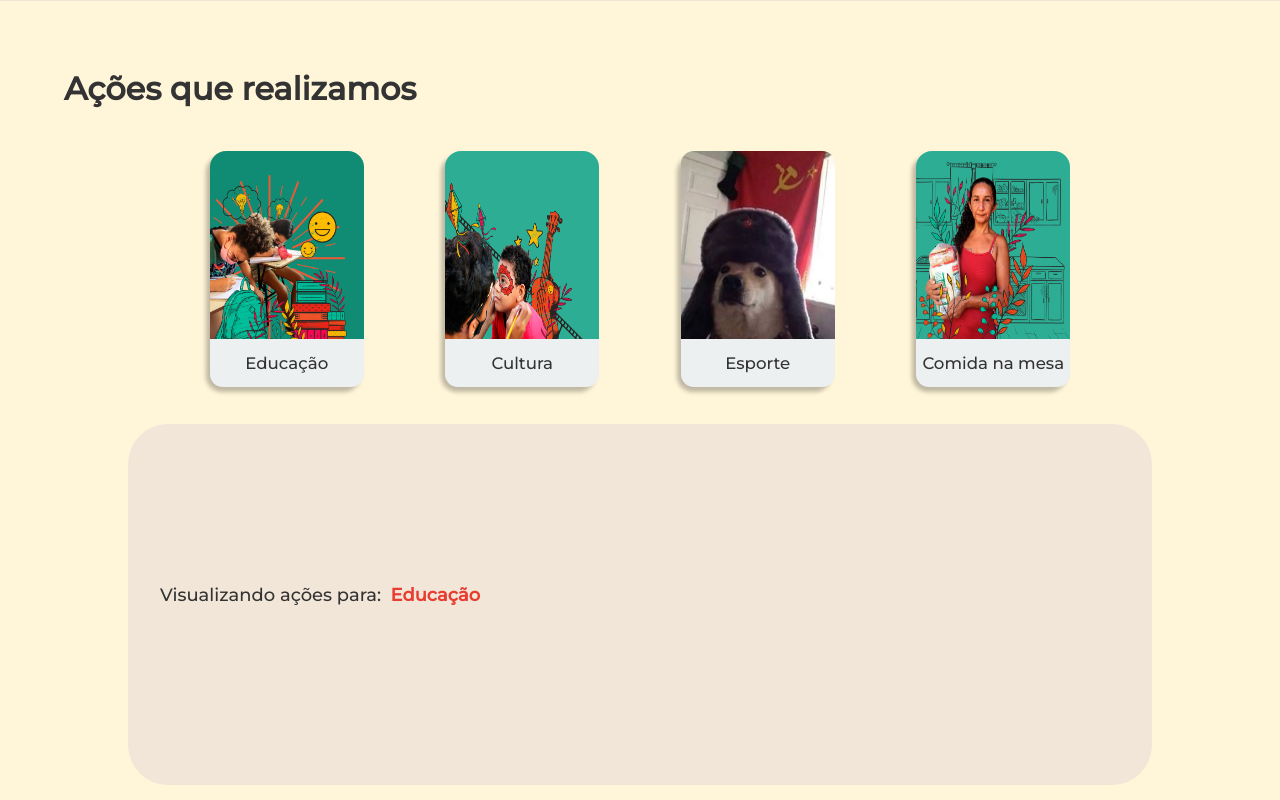
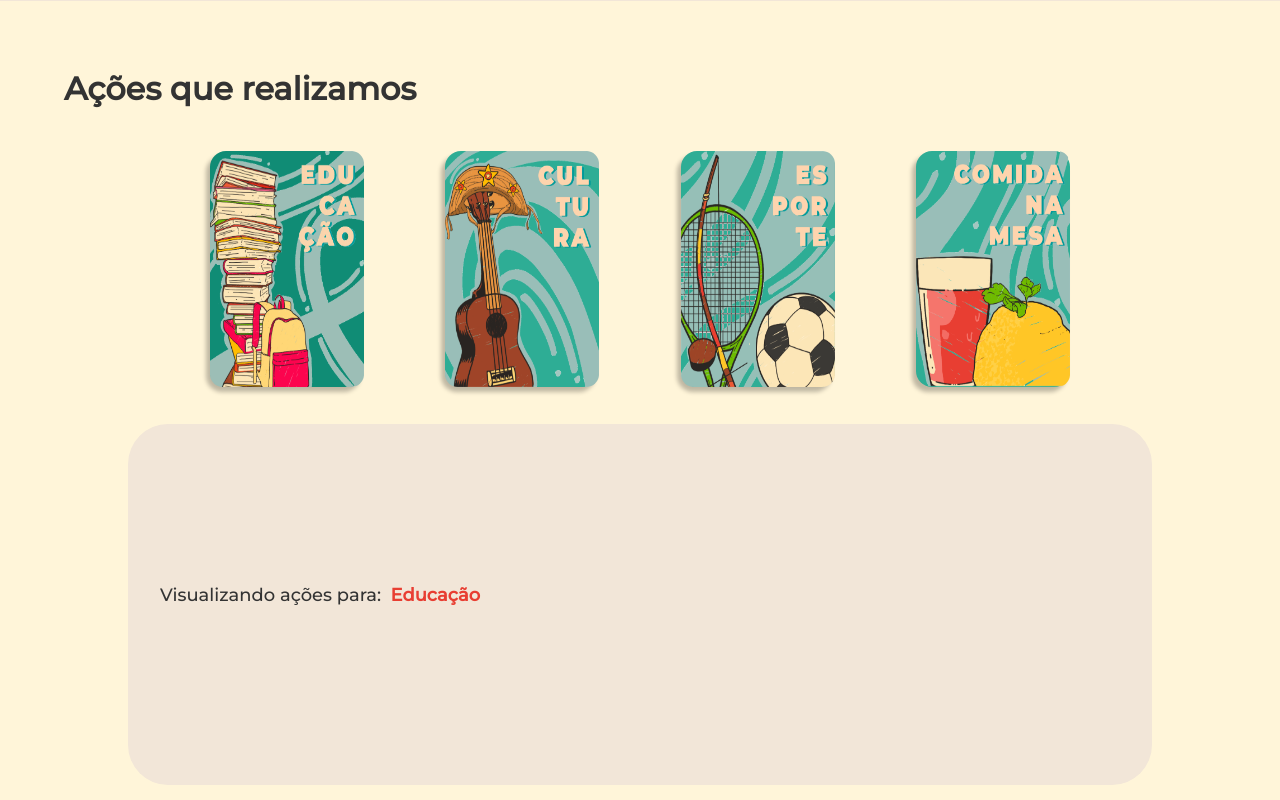
Before and after one commit to Thiagomrfs/AmorAoProximoSite, a Django app: page / in a window 1280 px wide. Shown: the part 2399-3199 px from the top of the page. Run offline with Django 3.2, Linux system fonts and the light colour scheme; data that the repository does not hold is empty; some libraries are stand-ins or nearby versions.

Commit message:
changed category cards

```diff
--- a/static/css/main/sections.css
+++ b/static/css/main/sections.css
@@ -163,25 +163,8 @@
 
 #actions .categories-container .category-card .category-image {
     width: 100%;
-    height: 80%;
-    border-radius: 0.8rem 0.8rem 0 0;
-}
-
-#actions .categories-container .category-card .title-container {
-    flex: 1;
-    background-color: var(--app-white);
-    border-radius: 0 0 0.8rem 0.8rem;
-    width: 100%;
-
-    display: flex;
-    justify-content: center;
-    align-items: center;
-}
-
-#actions .categories-container .category-card .category-title {
-    color: var(--text-black);
-    font-size: 1.3vw;
-    font-weight: 500;
+    height: 100%;
+    border-radius: 0.8rem;
 }
 
 #actions .actions-main-container {
--- a/static/js/actionsList.js
+++ b/static/js/actionsList.js
@@ -61,14 +61,16 @@ relations = {
     "Educação": "education-actions",
     "Cultura": "culture-actions",
     "Esporte": "sports-actions",
-    "Comida na mesa": "food-actions"
+    "Comida": "food-actions"
 }
 
 categories.map((c) => {
     c.addEventListener('click', function(event){
         clearCategorySelection();
         event.currentTarget.classList.add("selected");
-        changeActionsVisibility(event.currentTarget.lastElementChild.innerText);
+        let category = event.currentTarget.lastElementChild.alt.split(" ")[1]
+        category = category.charAt(0).toUpperCase() + category.slice(1);
+        changeActionsVisibility(category);
     });
 })
 
@@ -91,7 +93,6 @@ function changeActionsVisibility(category) {
     });
 
     Array.from(document.querySelectorAll(".lightSlider")).map((c) =>
-        // c.style = "height: 80%; width: 100%; padding-bottom: 0%; transform: translate3d(0px, 0px, 0px);"
         c.style = "display: flex; width: 100%; overflow: hidden;"
     )
 }
--- a/templates/index.html
+++ b/templates/index.html
@@ -56,27 +56,15 @@
                 <div class="categories-container">
                     <div class="category-card">
                         <img src="{% static 'img/categories/education.png' %}" alt="categoria educação" class="category-image">
-                        <div class="title-container">
-                            <p class="category-title">Educação</p>
-                        </div>
                     </div>
                     <div class="category-card">
-                        <img src="{% static 'img/categories/culture.png' %}" alt="categoria educação" class="category-image">
-                        <div class="title-container">
-                            <p class="category-title">Cultura</p>
-                        </div>
+                        <img src="{% static 'img/categories/culture.png' %}" alt="categoria cultura" class="category-image">
                     </div>
                     <div class="category-card">
-                        <img src="{% static 'img/placeholder.jpg' %}" alt="categoria educação" class="category-image">
-                        <div class="title-container">
-                            <p class="category-title">Esporte</p>
-                        </div>
+                        <img src="{% static 'img/categories/sports.png' %}" alt="categoria esporte" class="category-image">
                     </div>
                     <div class="category-card">
-                        <img src="{% static 'img/categories/food.png' %}" alt="categoria educação" class="category-image">
-                        <div class="title-container">
-                            <p class="category-title">Comida na mesa</p>
-                        </div>
+                        <img src="{% static 'img/categories/food.png' %}" alt="categoria comida na mesa" class="category-image">
                     </div>
                 </div>
                 <div class="actions-container">
@@ -130,7 +118,7 @@
                                 {% for action in sports %}
                                 <li>
                                     <div class="card">
-                                        <img src="{% static 'img/placeholder.jpg' %}" alt="representação de esportes" class="action-image">
+                                        <img src="{% static 'img/categories/sports.png' %}" alt="representação de esportes" class="action-image">
                                         <div class="title-container">
                                             <p class="action-title">{{action.name}}</p>
                                         </div>
```
Also changed, not shown: static/img/categories/culture.png, static/img/categories/education.png, static/img/categories/food.png, static/img/categories/sports.png (added).
